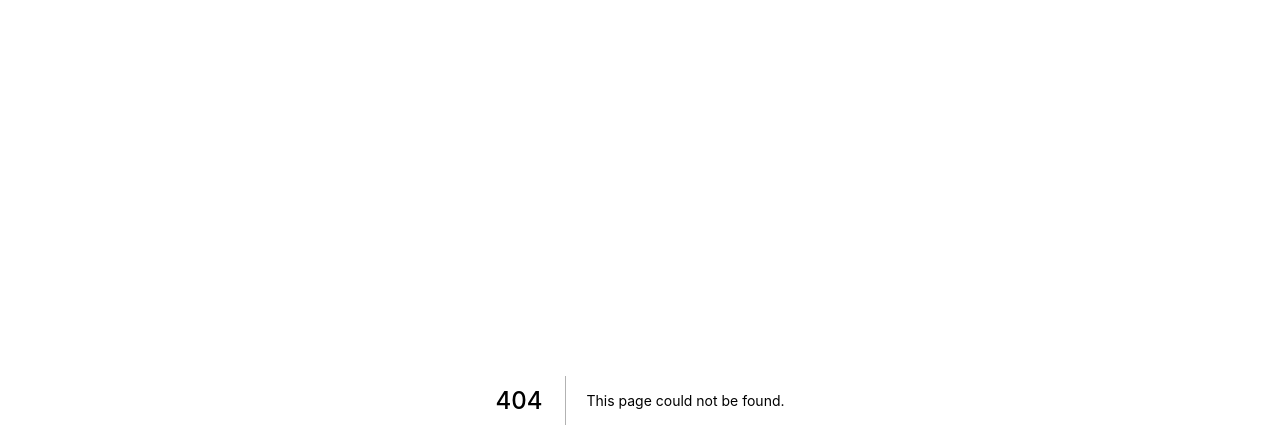
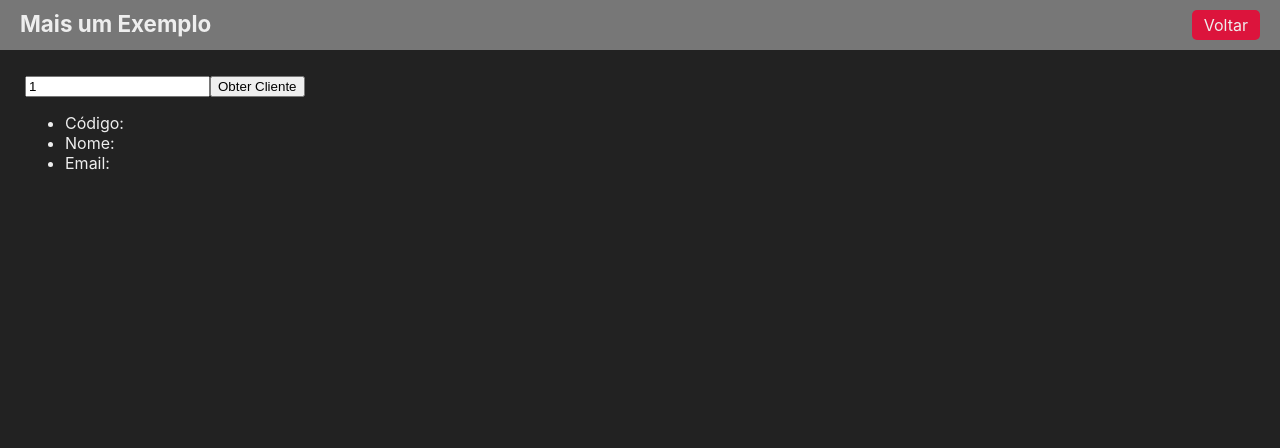
Before and after one commit to eversonps/projeto-cadastro-react, a Next.js app: page /integracao_1 in a window 1280 px wide. Before the commit this address had no page. Shown: the top 448 px of the page. Built offline with nearby package versions, Linux system fonts and the light colour scheme.

Commit message:
integração com API

```diff
--- a/src/pages/index.jsx
+++ b/src/pages/index.jsx
@@ -16,6 +16,7 @@
         <Navegador destino="/navegacao" texto="Navegação #01" cor="green" />
         <Navegador destino="/cliente/sp-2/123" texto="Navegação #02" cor="blue" />
         <Navegador destino="/estado" texto="Componente com Estado" cor="black" />
+        <Navegador destino="/integracao_1" texto="Integração com API" cor="yellow" />
     </div>
   )
 }
--- /dev/null
+++ b/src/pages/integracao_1.jsx
@@ -0,0 +1,32 @@
+import { useState } from "react"
+import Layout from "../components/layout"
+
+export default function Integracao(){
+    const [cliente, setCliente] = useState({})
+    const [codigo, setCodigo] = useState(1)
+
+
+    function obterCliente(){
+        fetch(`http://localhost:3000/api/clientes/${codigo}`)
+        .then(response=>response.json())
+        .then(json =>{
+            setCliente(json)
+        })
+    }
+
+
+
+    return (
+        <Layout>
+            <div>
+                <input type="number" value={codigo} onChange={e => setCodigo(e.target.value)}/>
+                <button onClick={() => obterCliente()}>Obter Cliente</button>
+            </div>
+            <ul>
+                <li>Código: {cliente.id}</li>
+                <li>Nome: {cliente.nome}</li>
+                <li>Email: {cliente.email}</li>
+            </ul>
+        </Layout>
+    )
+}
```
